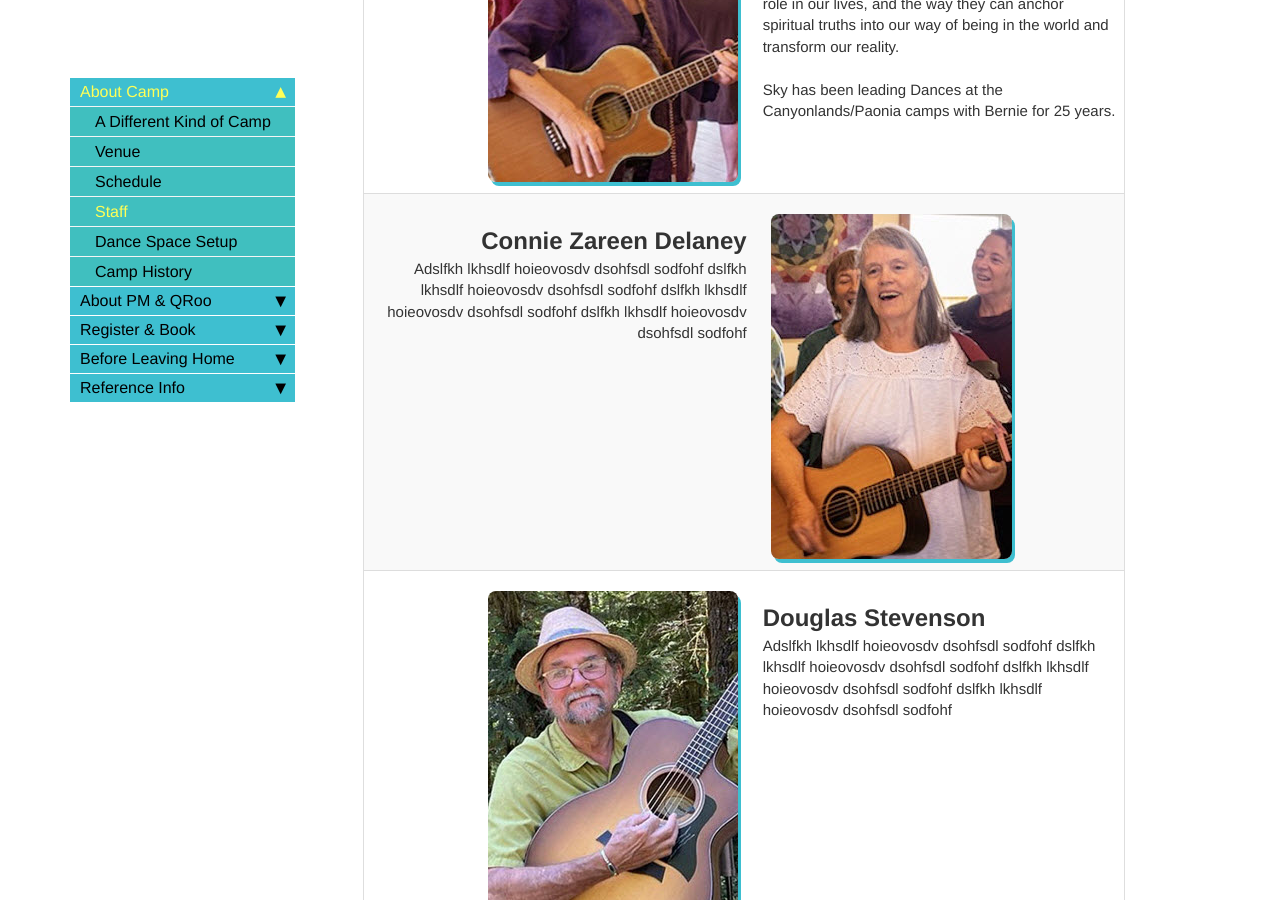
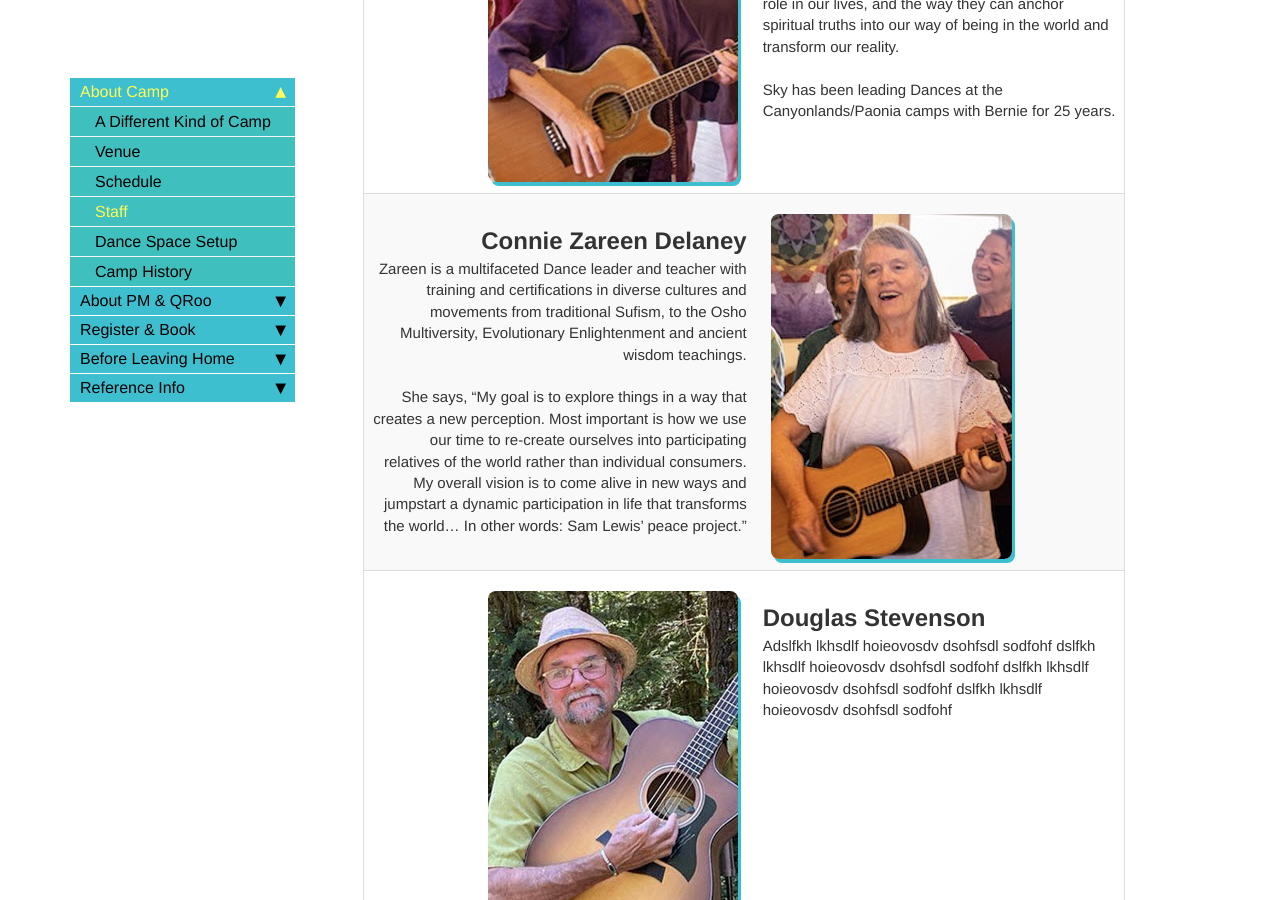
Before and after one commit to davewalker60/pmdup, a Jekyll site: the page built from pages/staff.md, in a window 1280 px wide and 900 px high, scrolled down 1324 px. Built offline with Jekyll 4.4.1, drawn with Linux system fonts in a browser that asks for light colours; comment, search, counter and statistics services are not loaded; some of the changed text lies outside the part shown.

Commit message:
staff updates

```diff
--- a/pages/staff.md
+++ b/pages/staff.md
@@ -34,9 +34,9 @@
 | ---: | :--- |
 | <br><span style="font-size: 160%">**Jen Friedman**</span><br>Jen has led sacred song and dance experiences at events around the world including the Parliament of the World's Religions 2018 in Toronto, Canada and the General Assembly International gathering of Unitarian Universalist congregations. She is a dance leader and mentor in the Dances of Universal Peace tradition and leads monthly in Longmont and Lafayette, Colorado, as well as, at Dance retreats and camps throughout the US and Mexico.<br><br>In 2023, Jen was honored to step into the role as Executive Director for Dances of Universal Peace North America. And this year is stepping into the role of spiritual director of the Puerto Morelos camp. | &nbsp; ![Jen](../images/PM_Jen.jpg) |
 | ![Sky](../images/PM_Sky.jpg) &nbsp; | <br><span style="font-size: 160%">**Sky Safir Roshay**</span><br>Sky has been organizing Dance camps in the United States and Mexico since 1999. She also facilitates “Deeper Dance” conversations at camps, where the synergistic wisdom of participants reveals wisdom about the energy and practice of the Dances, their role in our lives, and the way they can anchor spiritual truths into our way of being in the world and transform our reality.<br><br>Sky has been leading Dances at the Canyonlands/Paonia camps with Bernie for 25 years. |
-| <br><span style="font-size: 160%">**Connie Zareen Delaney**</span><br>Adslfkh lkhsdlf hoieovosdv dsohfsdl  sodfohf dslfkh lkhsdlf hoieovosdv dsohfsdl  sodfohf dslfkh lkhsdlf hoieovosdv dsohfsdl  sodfohf dslfkh lkhsdlf hoieovosdv dsohfsdl  sodfohf  | &nbsp; ![Connie Zareen](../images/PM_Zareen.jpg) |
+| <br><span style="font-size: 160%">**Connie Zareen Delaney**</span><br>Zareen is a multifaceted Dance leader and teacher with training and certifications in diverse cultures and movements from traditional Sufism, to the Osho Multiversity, Evolutionary Enlightenment and ancient wisdom teachings.<br><br>She says, "My goal is to explore things in a way that creates a new perception. Most important is how we use our time to re-create ourselves into participating relatives of the world rather than individual consumers. My overall vision is to come alive in new ways and jumpstart a dynamic participation in life that transforms the world… In other words: Sam Lewis’ peace project." | &nbsp; ![Connie Zareen](../images/PM_Zareen.jpg) |
 | ![Douglas](../images/PM_Douglas.jpg) &nbsp; | <br><span style="font-size: 160%">**Douglas Stevenson**</span><br>Adslfkh lkhsdlf hoieovosdv dsohfsdl  sodfohf dslfkh lkhsdlf hoieovosdv dsohfsdl  sodfohf dslfkh lkhsdlf hoieovosdv dsohfsdl  sodfohf dslfkh lkhsdlf hoieovosdv dsohfsdl  sodfohf |
 | <br><span style="font-size: 160%">**Dave Nur al-Haqq Walker**</span><br>Nur al-Haqq has been leading for almost 30 years, was a founding leader at the original Canyonlands Camp, the spiritual director of the original Southern California Quarterly, and has led Dance workshops across the US.<br><br>He met the Dances at Bernie's circle in Hotchkiss in 1996 and instantly knew they'd be in his life from that moment forward. He spent 10 years as the webmaster for the DUP website, created the **Find Dances** database still in use today, and loves spending up to two months each winter in Puerto Morelos. | &nbsp; ![Dave Nur al-Haqq](../images/PM_DaveNaH.jpg) |
 | ![Wayne](../images/PM_Wayne.jpg) | <br><span style="font-size: 160%">**Jessie Satira Noe**</span><br>Adslfkh lkhsdlf hoieovosdv dsohfsdl  sodfohf dslfkh lkhsdlf hoieovosdv dsohfsdl  sodfohf dslfkh lkhsdlf hoieovosdv dsohfsdl  sodfohf dslfkh lkhsdlf hoivosdv dsohfsdl sodfohf |
 | <br><span style="font-size: 160%">**Robin Schnitzler**</span><br>Adslfkh lkhsdlf hoieovosdv dsohfsdl  sodfohf dslfkh lkhsdlf hoieovosdv dsohfsdl  sodfohf dslfkh lkhsdlf hoieovosdv dsohfsdl  sodfohf dslfkh lkhsdlf hoieovosdv dsohfsdl  sodfohf | &nbsp; ![Dave Nur al-Haqq](../images/PM_DaveNaH.jpg) |
-| ![Wayne](../images/PM_Wayne.jpg) | <br><span style="font-size: 160%">**Wayne Talmadge**</span><br>Adslfkh lkhsdlf hoieovosdv dsohfsdl  sodfohf dslfkh lkhsdlf hoieovosdv dsohfsdl  sodfohf dslfkh lkhsdlf hoieovosdv dsohfsdl  sodfohf dslfkh lkhsdlf hoieovosdv dsohfsdl  sodfohf  |
+| ![Wayne](../images/PM_Wayne.jpg) | <br><span style="font-size: 160%">**Wayne Talmadge**</span><br>Wayne has been involved in Dances of Universal Peace camps as registrar, camp manager, and/or dance tent guru for over 20 years.  As part of the [Mystic Dance Caravan](https://mysticdance.com){:target="_blank"}, he travels throughout the Western US contributing to dance camps as a bass player and assisting with any tasks that need doing.|
```
